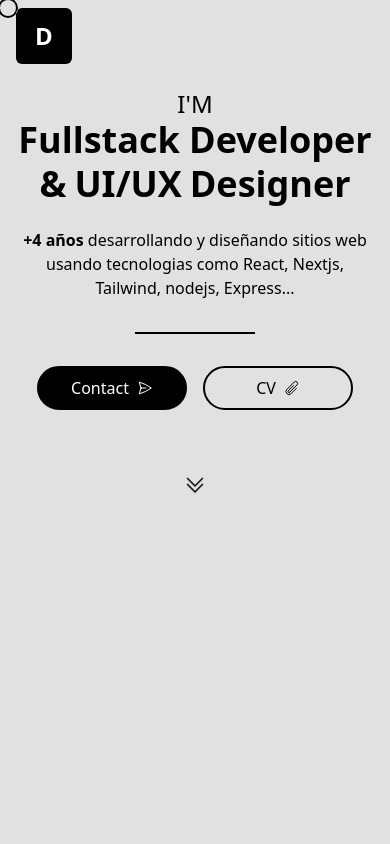
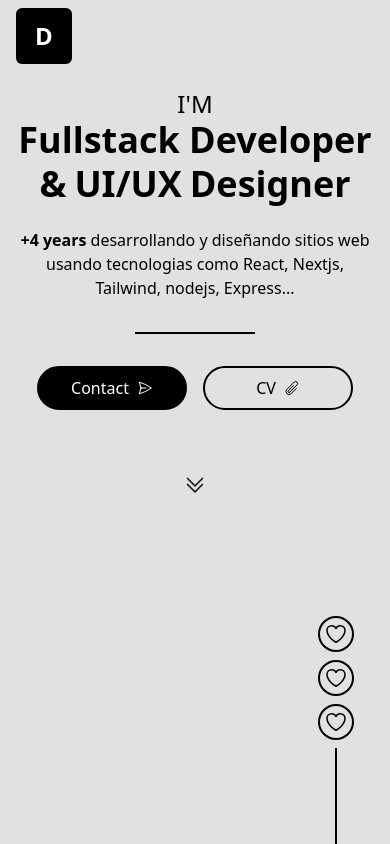
Before and after one commit to DiegoCadavid/diegocadavid-nextjs, a Next.js app: page / in a window 390 px wide. Built offline with nearby package versions, Linux system fonts and the light colour scheme.

Commit message:
feat: more changes

```diff
--- a/components/UI/Cursor.tsx
+++ b/components/UI/Cursor.tsx
@@ -2,7 +2,7 @@ import { useEffect, useRef, useState } from "react";
 
 interface Props {}
 
-type pointerState = "default" | "big" ;
+type pointerState = "default" | "big";
 
 const Cursor = ({}: Props) => {
   const [pointer, setPointer] = useState<pointerState>("default");
@@ -14,14 +14,13 @@ const Cursor = ({}: Props) => {
         return;
       }
 
-      // Set position
       const pointerSize: number = pointerRef.current?.clientWidth ?? 0;
 
       const pointerPosX = e.clientX - pointerSize / 2;
       const pointerPosY = e.clientY - pointerSize / 2;
 
-      const screenWidth = window.innerWidth;
-      const screenHeight = window.innerHeight;
+      const screenWidth = document.body.clientWidth;
+      const screenHeight = document.body.clientHeight > window.innerHeight ?  document.body.clientHeight : window.innerHeight ;
 
       if (pointerPosX > 0 && pointerPosX < screenWidth - pointerSize) {
         pointerRef.current!.style.left = `${pointerPosX}px`;
@@ -60,12 +59,13 @@ const Cursor = ({}: Props) => {
   return (
     <div
       ref={pointerRef}
-      className={`pointer-events-none absolute z-50 h-fit w-fit mix-blend-difference transition-position duration-[50ms] ease-linear`}>
+      className={`pointer-events-none fixed z-50 hidden h-fit w-fit mix-blend-difference transition-position duration-[50ms] ease-linear md:block`}>
       <div
-        className={`aspect-square rounded-full  ring-2 ring-primary-500 transition-size duration-200  ease-out
+        className={`aspect-square rounded-full ring-2 ring-primary-500 transition-size duration-200  ease-out
         ${pointer === "default" && "h-4"}
         ${pointer === "big" && "h-8 bg-primary-500"}
         `}></div>
+
     </div>
   );
 };
--- /dev/null
+++ b/components/UI/socialBar/SocialBar.tsx
@@ -0,0 +1,16 @@
+import SocialBarItem from "./SocialBarItem";
+
+interface Props {}
+
+const SocialBar = ({}: Props) => {
+  return (
+    <div className="fixed bottom-0 flex flex-col items-center justify-end gap-2 right-9">
+      <SocialBarItem />
+      <SocialBarItem />
+      <SocialBarItem />
+      <div className="h-24 w-0.5 bg-black"></div>
+    </div>
+  );
+};
+
+export default SocialBar;
--- /dev/null
+++ b/components/UI/socialBar/SocialBarItem.tsx
@@ -0,0 +1,23 @@
+interface Props {}
+
+const SocialBarItem = ({}: Props) => {
+  return (
+    <div className="flex items-center justify-center border-2 border-black rounded-full cursor-pointer h-9 w-9 group hover:bg-black ">
+      <svg
+        xmlns="http://www.w3.org/2000/svg"
+        fill="none"
+        viewBox="0 0 24 24"
+        strokeWidth={1.5}
+        stroke="currentColor"
+        className="w-6 h-6 group-hover:fill-primary-500">
+        <path
+          strokeLinecap="round"
+          strokeLinejoin="round"
+          d="M21 8.25c0-2.485-2.099-4.5-4.688-4.5-1.935 0-3.597 1.126-4.312 2.733-.715-1.607-2.377-2.733-4.313-2.733C5.1 3.75 3 5.765 3 8.25c0 7.22 9 12 9 12s9-4.78 9-12z"
+        />
+      </svg>
+    </div>
+  );
+};
+
+export default SocialBarItem;
--- a/components/layout/Layout.tsx
+++ b/components/layout/Layout.tsx
@@ -1,16 +1,43 @@
+import { useEffect, useState } from "react";
+import { scrollContext } from "../../context/scrollContext";
 import Cursor from "../UI/Cursor";
-import Navbar from "../navbar/Navbar";
+import Navbar from "../UI/navbar/Navbar";
+import SocialBar from "../UI/socialBar/SocialBar";
 
 interface Props {
   children: React.ReactNode;
 }
 
 const Layout = ({ children }: Props) => {
+  const [isScrolled, setIsScrolled] = useState<boolean>(false);
+
+  useEffect(() => {
+    const handleScroll = (e: Event) => {
+      if (window.scrollY > 0) {
+        setIsScrolled(true);
+      } else {
+        setIsScrolled(false);
+      }
+    };
+
+    window.addEventListener("scroll", handleScroll);
+
+    return () => {
+      window.removeEventListener("scroll", handleScroll);
+    };
+  }, []);
+
   return (
     <div>
-      <Cursor />
-      <Navbar />
-      {children}
+      <scrollContext.Provider
+        value={{
+          isScrolled,
+        }}>
+        <Cursor />
+        <Navbar />
+        {children}
+        <SocialBar />
+      </scrollContext.Provider>
     </div>
   );
 };
--- a/components/pages/home/HomeHero.tsx
+++ b/components/pages/home/HomeHero.tsx
@@ -5,20 +5,20 @@ interface Props {}
 const HomeHero = ({}: Props) => {
   return (
     <div>
-      <div className="container mt-4 lg:mt-24 lg:pb-36">
-        <p className="text-center text-2xl uppercase lg:text-4xl">I'm</p>
-        <h2 className="text-center text-4xl font-bold lg:text-8xl">
+      <div className="container mt-4 lg:mt-28 lg:pb-36">
+        <p className="text-2xl text-center uppercase lg:text-4xl">I'm</p>
+        <h2 className="text-4xl font-bold text-center lg:text-8xl">
           Fullstack Developer
         </h2>
-        <div className="mt-1 flex items-start justify-center gap-2 lg:mt-8 lg:gap-10">
+        <div className="flex items-start justify-center gap-2 mt-1 lg:mt-8 lg:gap-10">
           <span className="text-4xl font-bold lg:text-8xl">&</span>
           <div className="relative hidden lg:block">
-            <h2 className="text-8xl font-bold uppercase text-primary-500">
+            <h2 className="font-bold uppercase text-8xl text-primary-500">
               ui/ux
             </h2>
             <div className="absolute -inset-5 -top-2 -z-10 h-fit rounded-lg bg-black p-6 pt-[45%] text-primary-500">
               <p>
-                <span className="font-bold">+4 años </span>
+                <span className="font-bold">+4 years </span>
                 development and desing sites using tecnologies like React,
                 Nextjs, tailwindCSS, Nodejs, Express...
               </p>
@@ -30,7 +30,7 @@ const HomeHero = ({}: Props) => {
           <h2 className="text-4xl font-bold lg:text-8xl">Designer</h2>
         </div>
         <p className="mt-6 text-center lg:hidden">
-          <span className="font-bold">+4 años </span>
+          <span className="font-bold">+4 years </span>
           desarrollando y diseñando sitios web usando tecnologias como React,
           Nextjs, Tailwind, nodejs, Express...
         </p>{" "}
@@ -82,7 +82,7 @@ const HomeHero = ({}: Props) => {
         viewBox="0 0 24 24"
         strokeWidth={1.5}
         stroke="currentColor"
-        className="h-6 w-6 mx-auto mt-16 animate-bounce cursor-pointer">
+        className="w-6 h-6 mx-auto mt-16 cursor-pointer animate-bounce">
         <path
           strokeLinecap="round"
           strokeLinejoin="round"
--- /dev/null
+++ b/context/scrollContext.ts
@@ -0,0 +1,7 @@
+import { createContext } from "react";
+
+export type IScrollContext  = {
+  isScrolled: boolean;
+} | null;
+
+export const scrollContext = createContext<IScrollContext>(null);
--- a/pages/404.tsx
+++ b/pages/404.tsx
@@ -1,19 +1,35 @@
 import Link from "next/link";
+import Layout from "../components/layout/Layout";
 
 interface Props {}
 
 const Error = ({}: Props) => {
   return (
-    <div className="min-h-screen flex flex-col items-center justify-center gap-8">
+    <Layout>
+      <div className="flex flex-col items-center justify-center gap-8 mt-72">
         <div className="text-center">
-        <p className="text-8xl font-bold">404</p>
+          <p className="font-bold text-8xl">404</p>
           <p className="font-medium">no found</p>
         </div>
 
-      <Link href="/" className="bg-black p-3 text-primary-500 hover:scale-105 active:scale-110">
+        <Link href="/" className="btn btn-outline">
           Home
+          <svg
+            xmlns="http://www.w3.org/2000/svg"
+            fill="none"
+            viewBox="0 0 24 24"
+            strokeWidth={1.5}
+            stroke="currentColor"
+            className="btn-icon">
+            <path
+              strokeLinecap="round"
+              strokeLinejoin="round"
+              d="M9 15L3 9m0 0l6-6M3 9h12a6 6 0 010 12h-3"
+            />
+          </svg>
         </Link>
       </div>
+    </Layout>
   );
 };
 
--- a/pages/index.tsx
+++ b/pages/index.tsx
@@ -7,6 +7,7 @@ const Index = ({}: Props) => {
   return (
     <Layout>
       <HomeHero />
+
     </Layout>
   );
 };
```
Also changed, not shown: components/UI/navbar/NavLink.tsx (renamed from components/navbar/NavLink.tsx), components/UI/navbar/Navbar.tsx (renamed from components/navbar/Navbar.tsx). Lines whose indentation alone changed are shown as unchanged.
